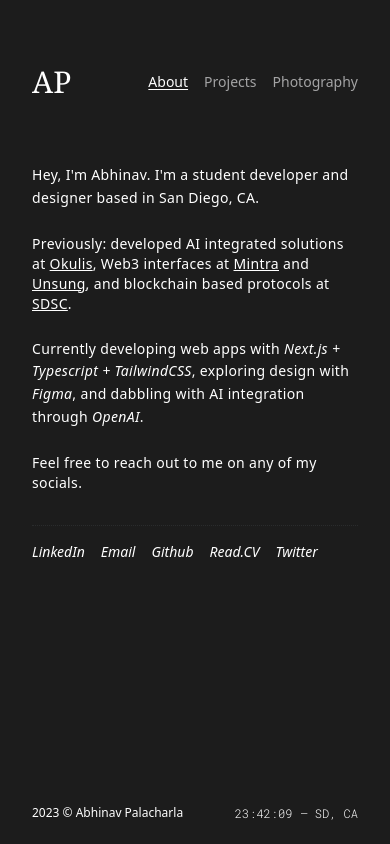
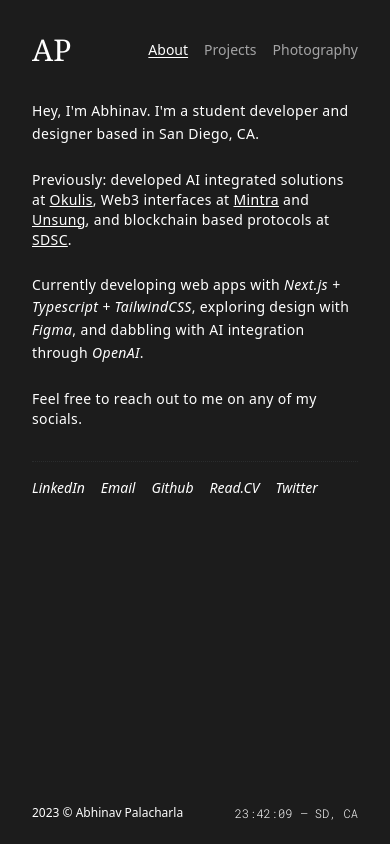
Before and after one commit to AbhinavPalacharla/palacharla.com, a Next.js app: page / in a window 390 px wide. Built offline with nearby package versions, Linux system fonts and the light colour scheme.

Commit message:
🛠 Improve spacing on mobile navbar

```diff
--- a/src/components/layout/Navbar.tsx
+++ b/src/components/layout/Navbar.tsx
@@ -21,7 +21,7 @@
 
 const Navbar: React.FC = () => {
   return (
-    <div className="flex flex-row items-center justify-between pt-16 pb-16">
+    <div className="flex flex-row items-center justify-between pt-8 pb-8 lg:pt-16 lg:pb-16">
       {/* <h1 className="font-serif text-3xl">Abhinav Palacharla</h1> */}
       <h1 className="font-serif text-3xl">AP</h1>
       <div className="flex flex-row items-center gap-x-4 lg:gap-x-8 text-sm">
```
